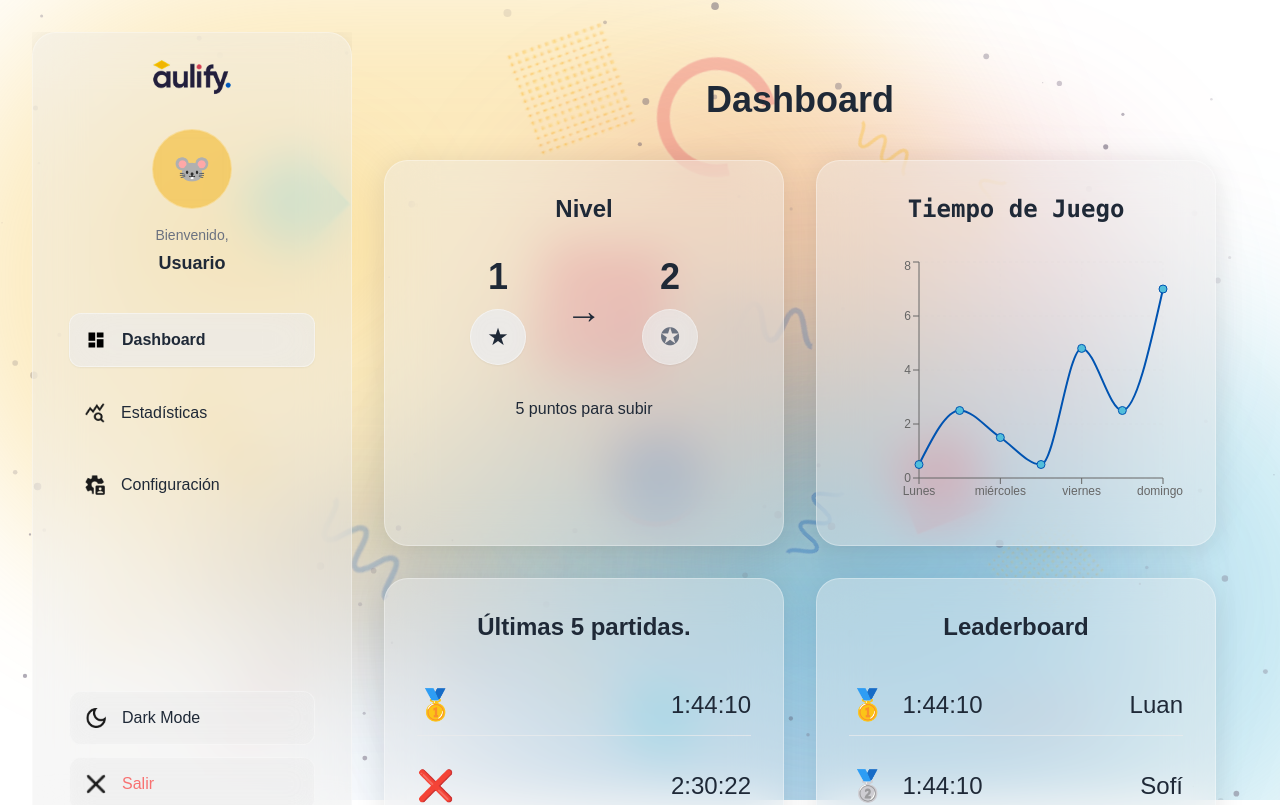
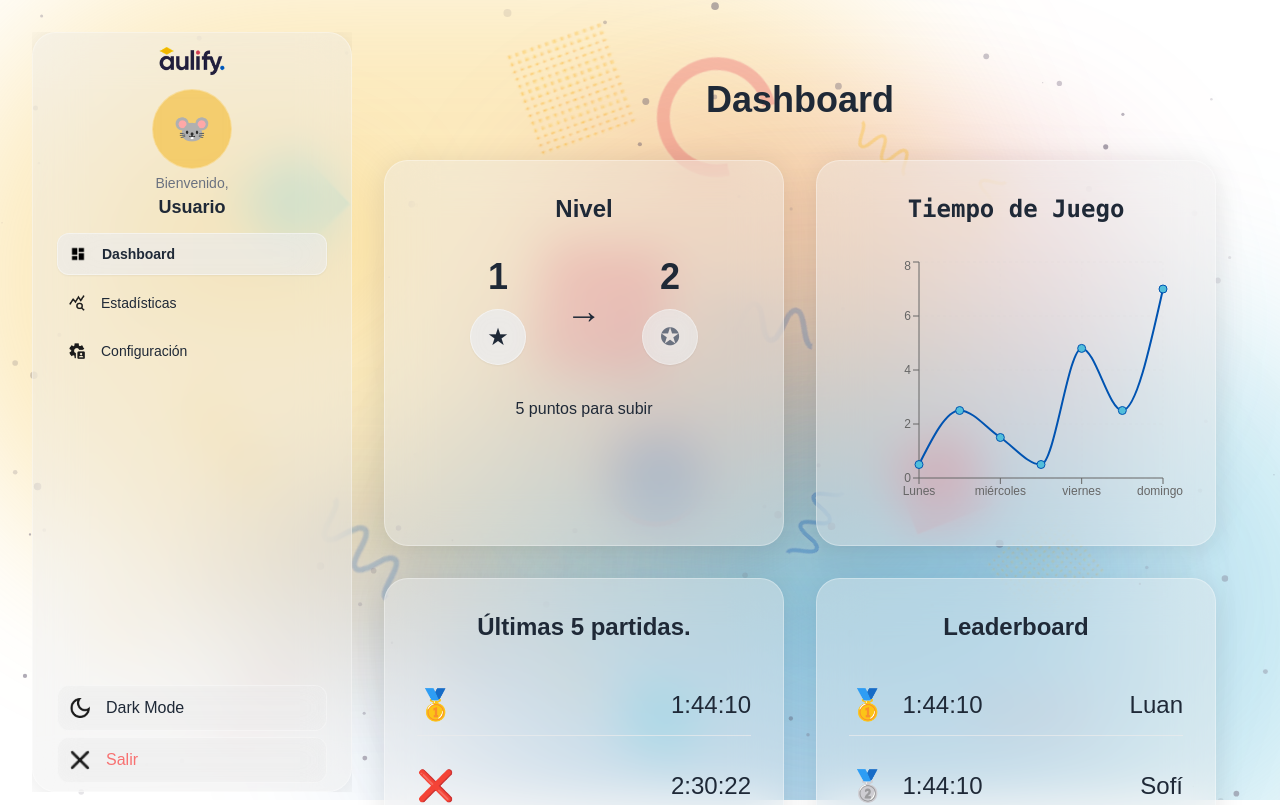
Before and after one commit to mariovital/dragons-treasure, a React (Vite) app in the folder Front/dragons-treasure/: page /dashboard in a window 1280 px wide. Shown: the top 805 px of the page. Built offline with nearby package versions, Linux system fonts and the light colour scheme; a web font is replaced by a local one.

Commit message:
Dashboard fit change

```diff
--- a/Front/dragons-treasure/src/pages/Dashboard.jsx
+++ b/Front/dragons-treasure/src/pages/Dashboard.jsx
@@ -378,16 +378,16 @@ const Dashboard = () => {
       {/* Main content wrapper - Using CSS Grid */}
       <div className="relative min-h-screen grid grid-cols-[320px_1fr]">
         {/* Sidebar - Enhanced glass effect */}
-        <div className="z-40 h-screen overflow-hidden">
-          <div className={`h-full py-5 px-9 flex flex-col rounded-3xl overflow-y-auto ${
+        <div className="z-40 h-[95vh] overflow-auto">
+          <div className={`h-full py-2 px-6 flex flex-col rounded-3xl ${
             darkMode
               ? 'bg-[#1a1a1a]/40 backdrop-blur-xl border border-gray-800/30 text-gray-200 shadow-lg'
               : 'bg-[#ececec]/40 backdrop-blur-xl border border-white/30 shadow-lg'
           }`} style={{ boxShadow: '0 4px 30px rgba(0, 0, 0, 0.1)' }}>
 
             {/* Logo */}
-            <div className="mb-7 flex justify-center">
-              <div className="h-12 w-36 flex items-center justify-center">
+            <div className="mb-2 flex justify-center">
+              <div className="h-10 w-36 flex items-center justify-center">
                 <img
                   src={darkMode ? aulifyLogoWhite : aulifyLogo}
                   alt="Aulify"
@@ -397,8 +397,8 @@ const Dashboard = () => {
             </div>
 
             {/* User welcome section - Enhanced glass effect */}
-            <div className="mb-9 flex flex-col items-center text-center">
-              <div className="w-20 h-20 mb-4 relative">
+            <div className="mb-3 flex flex-col items-center text-center">
+              <div className="w-20 h-20 mb-1 relative">
                 {/* Yellow circle background with glass effect */}
                 <div className={`w-full h-full ${darkMode ? 'bg-primary-yellow/40' : 'bg-primary-yellow/60'} rounded-full absolute backdrop-blur-sm ${darkMode ? 'border border-gray-700/50' : 'border border-white/30'}`}></div>
                 {/* Avatar */}
@@ -408,67 +408,67 @@ const Dashboard = () => {
               </div>
               <div>
                 <p className={`text-sm ${darkMode ? 'text-gray-400' : 'text-gray-500'}`}>Bienvenido,</p>
-                <p className="font-bold text-lg mt-1">Usuario</p>
+                <p className="font-bold text-lg mt-0">Usuario</p>
               </div>
             </div>
 
             {/* Navigation - Enhanced glass effect */}
             <nav className="flex-1">
-              <ul className="space-y-5">
+              <ul className="space-y-2">
                 <li>
                   <button
                     onClick={() => setActiveTab('dashboard')}
-                    className={`flex items-center w-full p-3 rounded-xl transition-all duration-200 ${
+                    className={`flex items-center w-full p-2 rounded-xl transition-all duration-200 ${
                       activeTab === 'dashboard'
                         ? `font-bold ${darkMode ? 'bg-[#2a2a2a]/70' : 'bg-[#ececec]/60'} backdrop-blur-xl border ${darkMode ? 'border-gray-700/50' : 'border-white/40'} shadow-sm`
                         : `font-normal ${darkMode ? 'hover:bg-[#2a2a2a]/50' : 'hover:bg-[#ececec]/50'} hover:backdrop-blur-lg hover:border hover:border-white/20`
                     }`}
                   >
-                    <span className="mr-3 w-7 h-7 flex items-center justify-center">
-                      <img src={darkMode ? dashboardIconLight : dashboardIcon} alt="Dashboard" className="w-5 h-5" />
+                    <span className="mr-3 w-6 h-6 flex items-center justify-center">
+                      <img src={darkMode ? dashboardIconLight : dashboardIcon} alt="Dashboard" className="w-4 h-4" />
                     </span>
-                    <span className="text-base">Dashboard</span>
+                    <span className="text-sm">Dashboard</span>
                   </button>
                 </li>
 
                 <li>
                   <button
                     onClick={() => setActiveTab('statistics')}
-                    className={`flex items-center w-full p-3 rounded-xl transition-all duration-200 ${
+                    className={`flex items-center w-full p-2 rounded-xl transition-all duration-200 ${
                       activeTab === 'statistics'
                         ? `font-bold ${darkMode ? 'bg-[#2a2a2a]/70' : 'bg-[#ececec]/60'} backdrop-blur-xl border ${darkMode ? 'border-gray-700/50' : 'border-white/40'} shadow-sm`
                         : `font-normal ${darkMode ? 'hover:bg-[#2a2a2a]/50' : 'hover:bg-[#ececec]/50'} hover:backdrop-blur-lg hover:border hover:border-white/20`
                     }`}
                   >
-                    <span className="mr-3 w-7 h-7 flex items-center justify-center">
-                      <img src={darkMode ? estadisticasIconLight : estadisticasIcon} alt="Estadísticas" className="w-5 h-5" />
+                    <span className="mr-3 w-6 h-6 flex items-center justify-center">
+                      <img src={darkMode ? estadisticasIconLight : estadisticasIcon} alt="Estadísticas" className="w-4 h-4" />
                     </span>
-                    <span className="text-base">Estadísticas</span>
+                    <span className="text-sm">Estadísticas</span>
                   </button>
                 </li>
                 <li>
                   <button
                     onClick={() => setActiveTab('configuration')}
-                    className={`flex items-center w-full p-3 rounded-xl transition-all duration-200 ${
+                    className={`flex items-center w-full p-2 rounded-xl transition-all duration-200 ${
                       activeTab === 'configuration'
                         ? `font-bold ${darkMode ? 'bg-[#2a2a2a]/70' : 'bg-[#ececec]/60'} backdrop-blur-xl border ${darkMode ? 'border-gray-700/50' : 'border-white/40'} shadow-sm`
                         : `font-normal ${darkMode ? 'hover:bg-[#2a2a2a]/50' : 'hover:bg-[#ececec]/50'} hover:backdrop-blur-lg hover:border hover:border-white/20`
                     }`}
                   >
-                    <span className="mr-3 w-7 h-7 flex items-center justify-center">
-                      <img src={darkMode ? configuracionIconLight : configuracionIcon} alt="Configuración" className="w-5 h-5" />
+                    <span className="mr-3 w-6 h-6 flex items-center justify-center">
+                      <img src={darkMode ? configuracionIconLight : configuracionIcon} alt="Configuración" className="w-4 h-4" />
                     </span>
-                    <span className="text-base">Configuración</span>
+                    <span className="text-sm">Configuración</span>
                   </button>
                 </li>
               </ul>
             </nav>
 
             {/* Bottom actions - Enhanced glass effect */}
-            <div className="mt-auto pt-3 space-y-3">
+            <div className="mt-auto pt-1 space-y-1.5">
               <button
                 onClick={toggleDarkMode}
-                className={`flex items-center w-full p-3 rounded-xl transition-all duration-200 ${
+                className={`flex items-center w-full p-2 rounded-xl transition-all duration-200 ${
                   darkMode ? 'bg-[#2a2a2a]/60 hover:bg-[#2a2a2a]/80 border border-gray-700/50' : 'bg-[#ececec]/30 hover:bg-[#ececec]/50 border border-white/30'
                 } backdrop-blur-md`}
               >
@@ -478,7 +478,7 @@ const Dashboard = () => {
                 <span className="text-base">{darkMode ? 'Light Mode' : 'Dark Mode'}</span>
               </button>
               <button
-                className={`flex items-center w-full p-3 rounded-xl text-red-400 transition-all duration-200 mb-1 ${
+                className={`flex items-center w-full p-2 rounded-xl text-red-400 transition-all duration-200 mb-0 ${
                   darkMode ? 'bg-[#2a2a2a]/60 hover:bg-[#2a2a2a]/80 border border-gray-700/50' : 'bg-[#ececec]/30 hover:bg-[#ececec]/50 border border-white/30'
                 } backdrop-blur-md`}
               >
```
